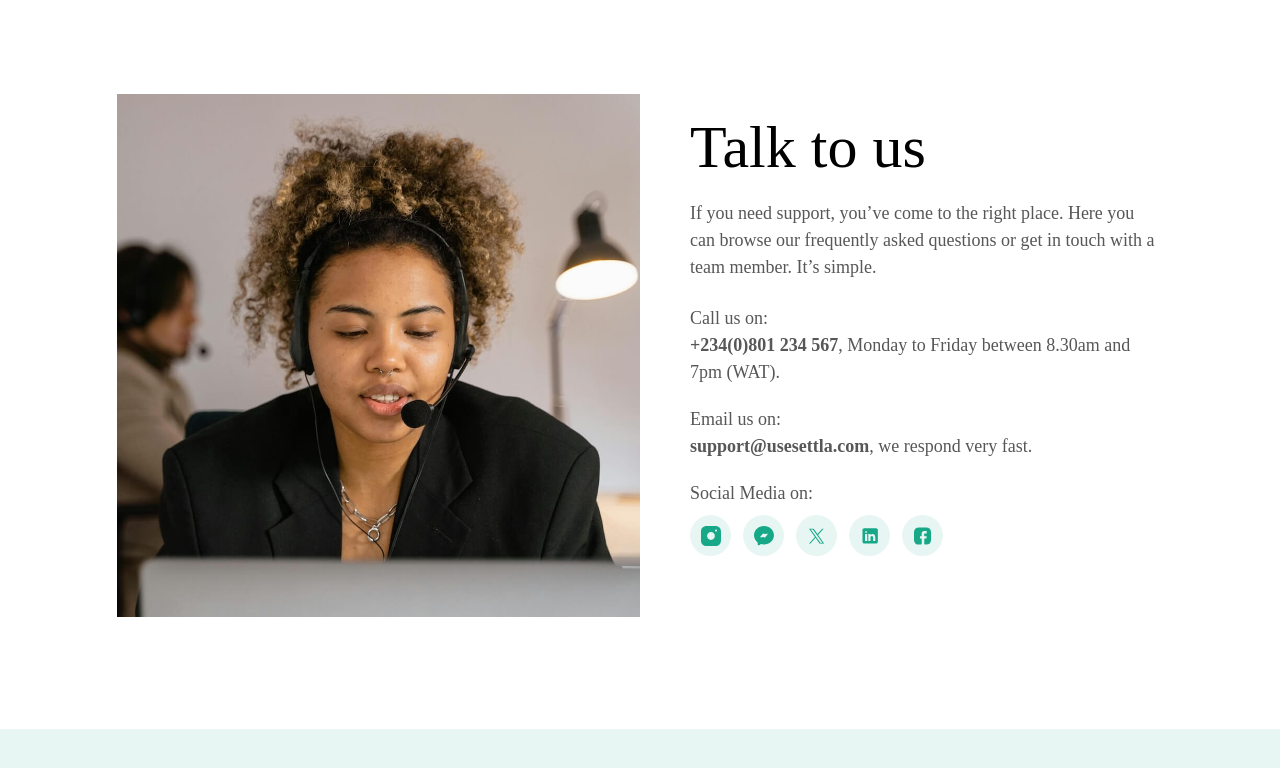
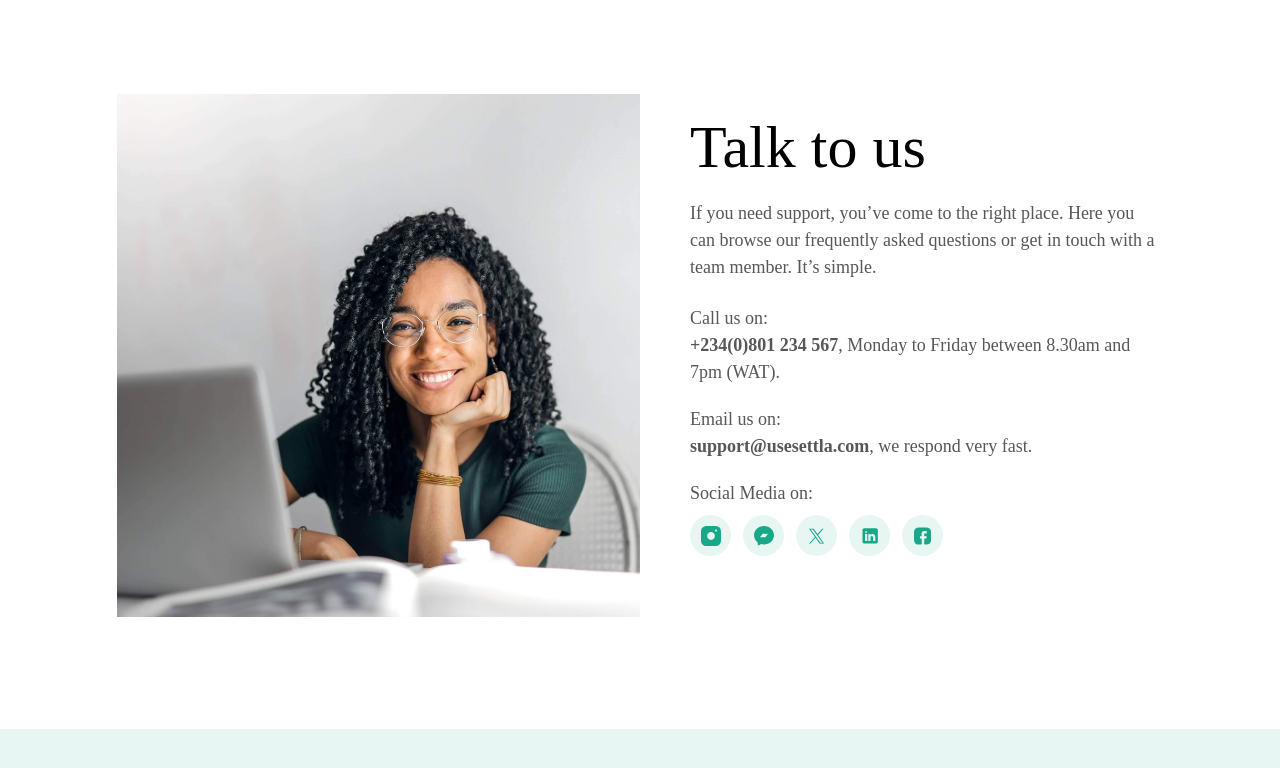
Before and after one commit to sellmedia-admin/settla-frontend, a React (Create React App) app: page /contact in a window 1280 px wide. Shown: the part 432-1200 px from the top of the page. Built offline with nearby package versions, Linux system fonts and the light colour scheme.

Commit message:
image update on contact

```diff
--- a/src/pages/Contact/index.js
+++ b/src/pages/Contact/index.js
@@ -102,7 +102,7 @@ const Contact = () => {
 					<div className="grid content-center px-4 my-8 md:grid-cols-2 max-w-default mx-auto">
 						<div className="col-span-1 ">
 							<div className="max-w-544 pb-4">
-								<img src={imgs.talkToSpecialist} width="100%" height="100%" alt="Preview" layout="responsive" objectFit="contain" />
+								<img src={imgs.stepByStep} width="100%" height="100%" alt="Preview" layout="responsive" objectFit="contain" />
 							</div>
 						</div>
 						<div className="max-w-473 ml-auto col-span-1 text-black">
```
